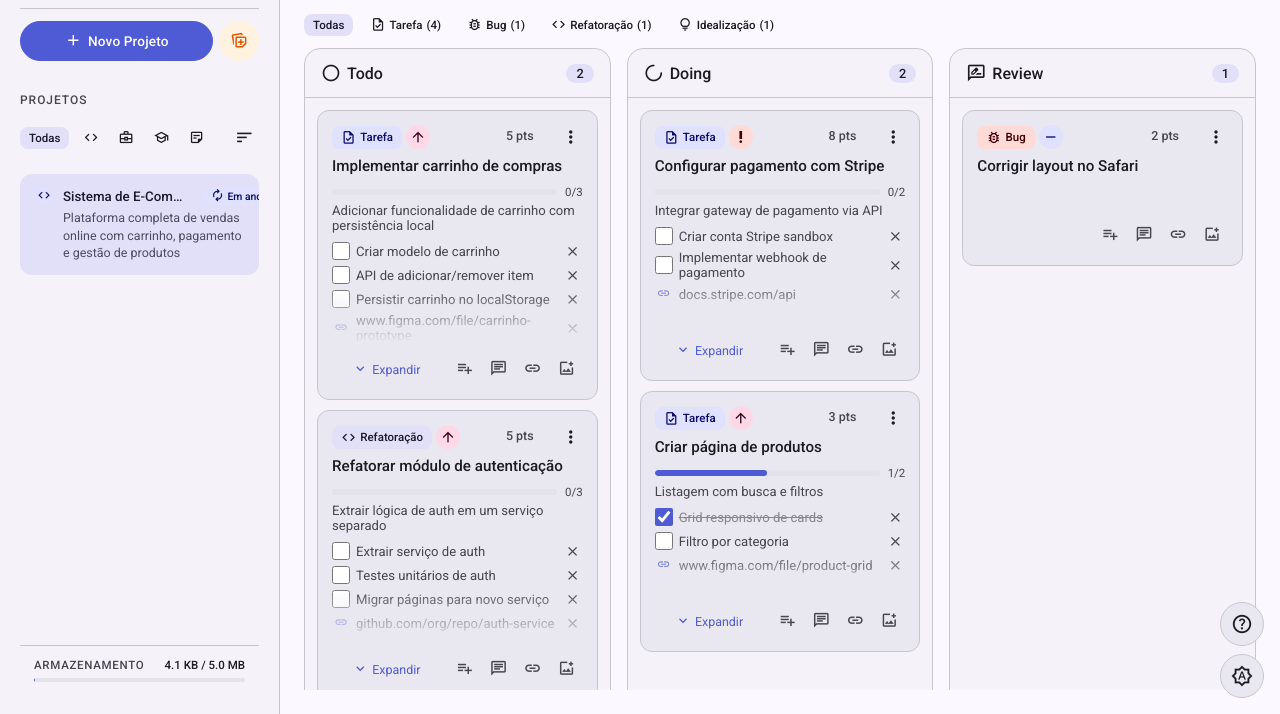
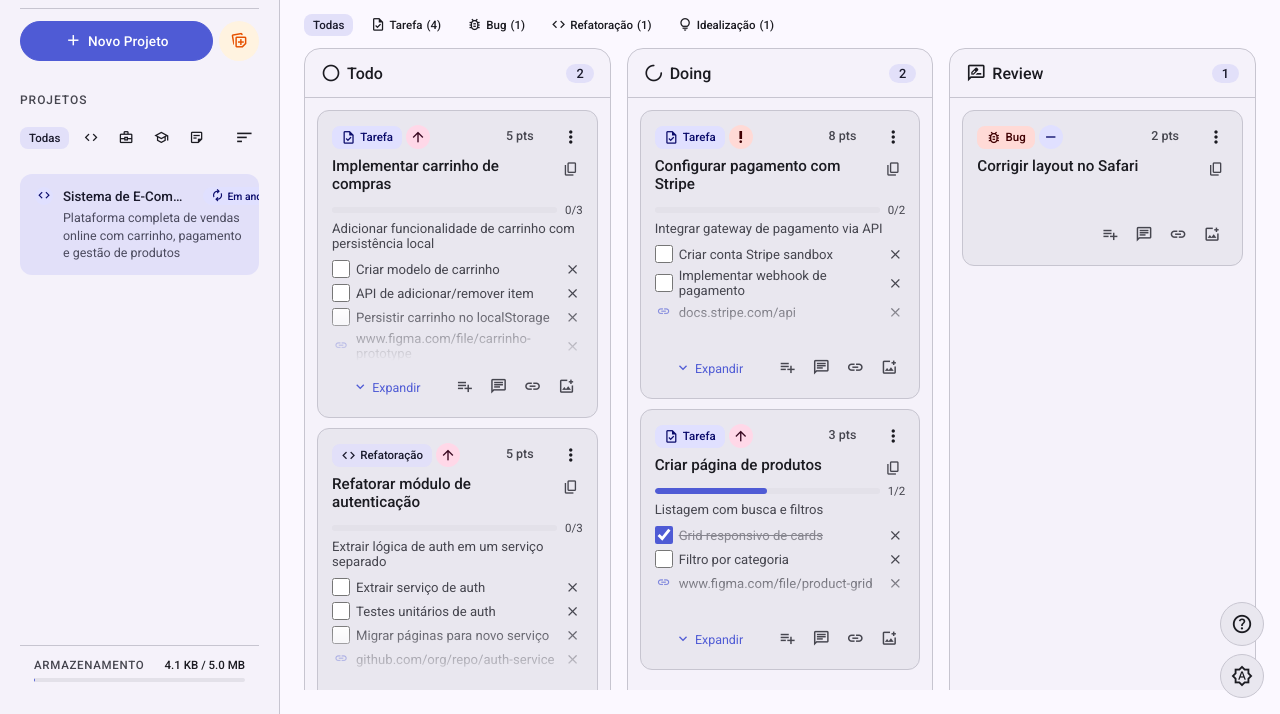
Before and after one commit to discimus/kanban, a website built with Vite: page index.html in a window 1280 px wide. Both pictures are taken after a click on the button "Carregar projetos exemplo". Shown: the part 86-800 px from the top of the page. Built offline with nearby package versions, Linux system fonts and the light colour scheme.

Commit message:
feat: Adicionar botao copiar

```diff
--- a/src/ui/board/card.ts
+++ b/src/ui/board/card.ts
@@ -117,6 +117,15 @@ async function copyImageToClipboard(dataUrl: string, mimeType: string): Promise<
     showToast("Imagem copiada", "content_copy");
   } catch {
     showToast("Erro ao copiar imagem", "error");
+  }
+}
+
+async function copyCardTitle(title: string): Promise<void> {
+  try {
+    await navigator.clipboard.writeText(title);
+    showToast("Título copiado!", "content_copy");
+  } catch {
+    showToast("Erro ao copiar título", "error");
   }
 }
 
@@ -687,6 +696,17 @@ export function backlogCard(item: BacklogItem, locked = false, showPriority = tr
   }
   cardBody.append(taskList, linkList, imageList, commentList);
 
+  const copyTitleBtn = el("button", {
+    class: "card__title-copy",
+    type: "button",
+    "aria-label": "Copiar título",
+    title: "Copiar título"
+  }, [icon("content_copy")]);
+  copyTitleBtn.addEventListener("click", (ev) => {
+    ev.stopPropagation();
+    copyCardTitle(item.title);
+  });
+
   const cardChildren: (Node | null)[] = [
     menu,
     el("div", { class: "card__top" }, [
@@ -702,7 +722,10 @@ export function backlogCard(item: BacklogItem, locked = false, showPriority = tr
       minimal ? el("span", { class: "card__time", title: fullDateTime(item.createdAt) }, [relativeTime(item.createdAt)]) : null,
       pointsBtn
     ]),
-    el(minimal ? "h3" : "h4", { class: `card__title${minimal ? " card__title--note" : ""}` }, [item.title]),
+    el("div", { class: "card__title-row" }, [
+      el(minimal ? "h3" : "h4", { class: `card__title${minimal ? " card__title--note" : ""}` }, [item.title]),
+      copyTitleBtn
+    ]),
     progressBar,
     cardBody
   ];
--- a/src/ui/styles.css
+++ b/src/ui/styles.css
@@ -924,6 +924,41 @@ button.card__points:hover {
   word-break: break-word;
 }
 
+.card__title-row {
+  position: relative;
+  display: flex;
+  align-items: flex-start;
+  gap: 4px;
+  padding-right: 30px;
+}
+
+.card__title-copy {
+  position: absolute;
+  top: 0;
+  right: 0px;
+  display: inline-flex;
+  align-items: center;
+  justify-content: center;
+  width: 24px;
+  height: 24px;
+  border: none;
+  border-radius: var(--radius-pill);
+  background: transparent;
+  color: var(--text-muted);
+  cursor: pointer;
+  padding: 0;
+  transition: color 0.15s, background 0.15s;
+}
+
+.card__title-copy:hover {
+  background: var(--md-surface-container-high);
+  color: var(--primary);
+}
+
+.card__title-copy .material-symbols-outlined {
+  font-size: 16px;
+}
+
 .card__desc {
   margin: 0 0 8px;
   font-size: 0.82rem;
```
